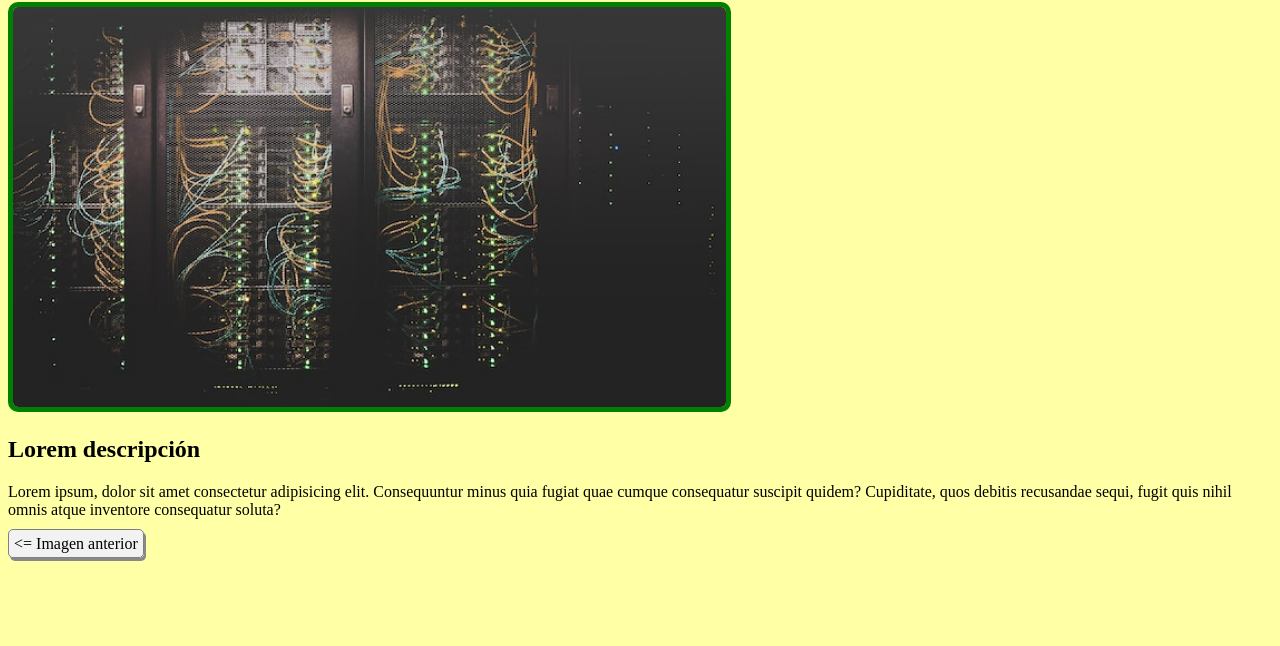
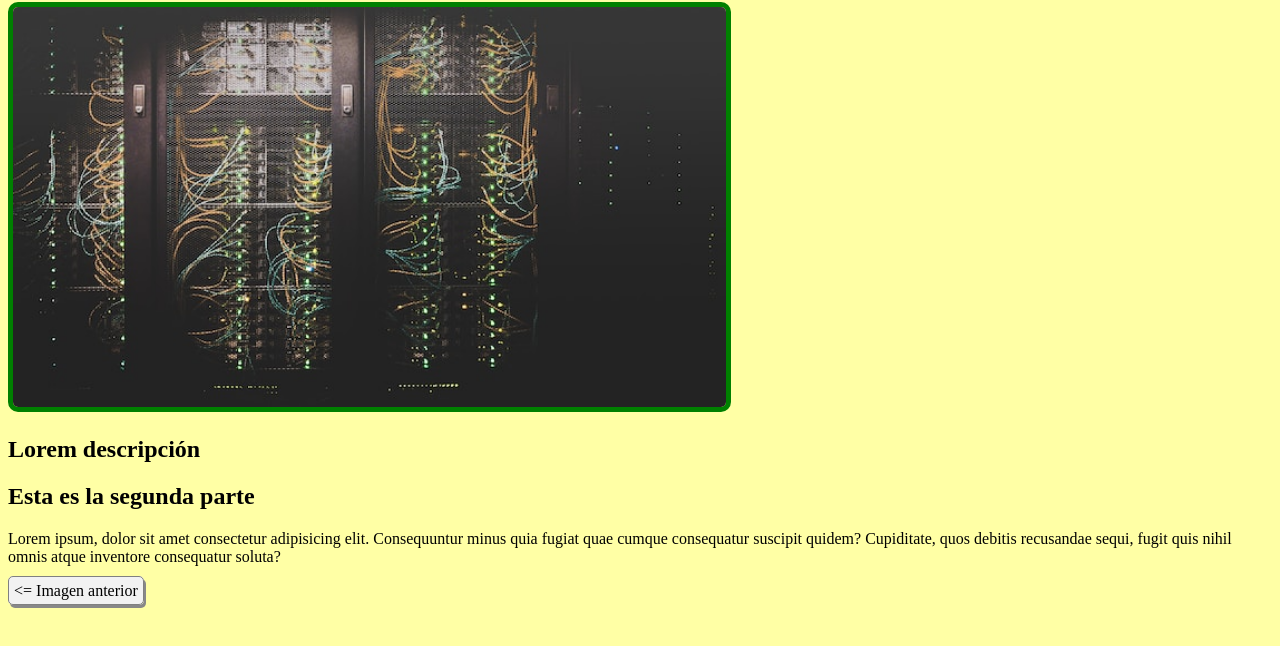
Before and after one commit to luisdiaz22/sitiowebamejorar.github.io, a plain HTML site: page index (2).html in a window 1280 px wide. Shown: the part 78-724 px from the top of the page. Drawn offline with Linux system fonts and the light colour scheme.

Commit message:
Update index (2).html

```diff
--- a/index (2).html
+++ b/index (2).html
@@ -12,6 +12,7 @@
     <h1>Galería de la Tecnología</h1>
     <img src="img2.jpg" alt="Sala de servidores" class="image"/>
     <h2>Lorem descripción</h2>
+    <h2>Esta es la segunda parte</h2>
     <p>Lorem ipsum, dolor sit amet consectetur adipisicing elit. Consequuntur minus quia fugiat quae cumque consequatur
         suscipit quidem? Cupiditate, quos debitis recusandae sequi, fugit quis nihil omnis atque inventore consequatur
         soluta?</p>
```
